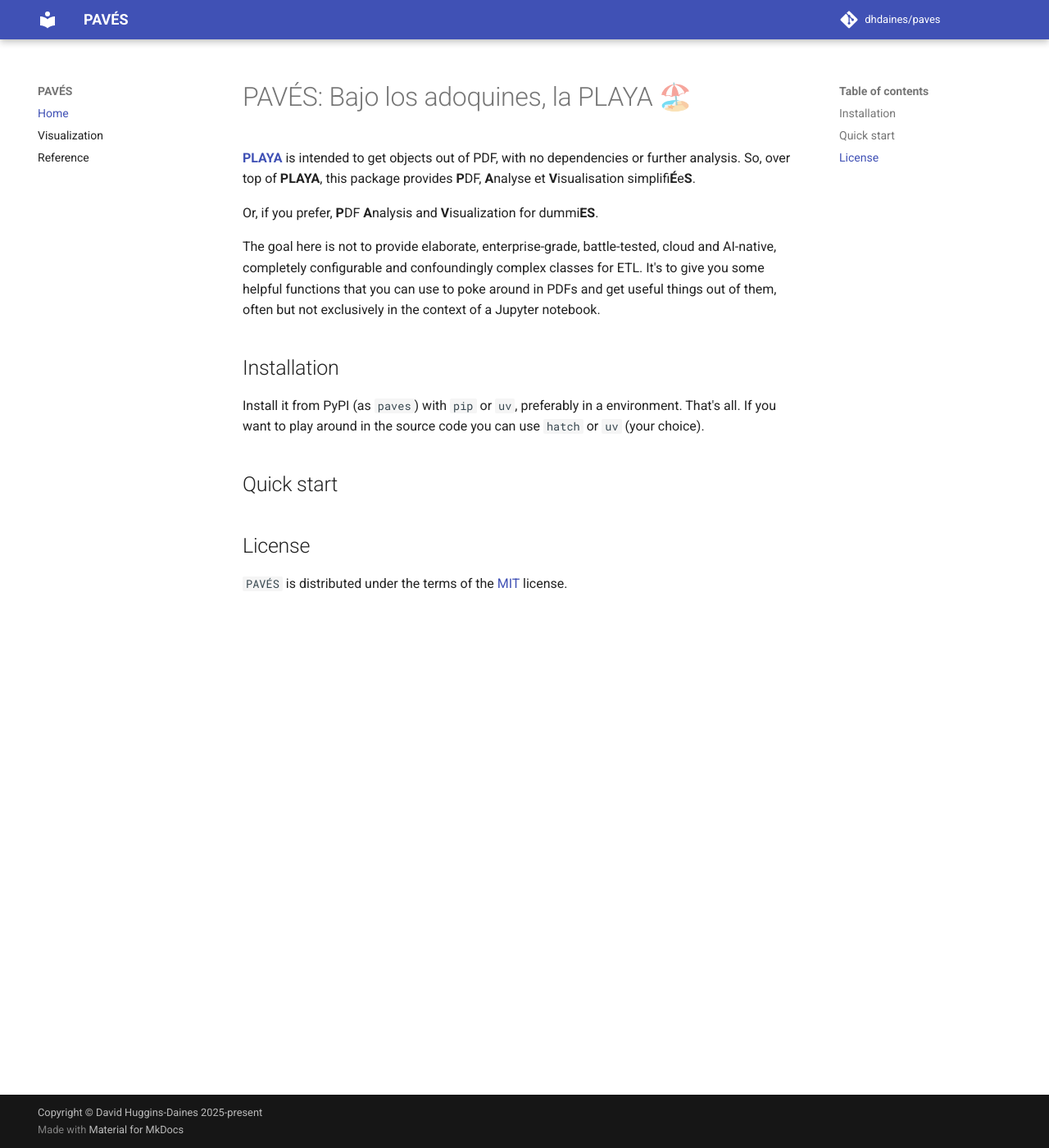
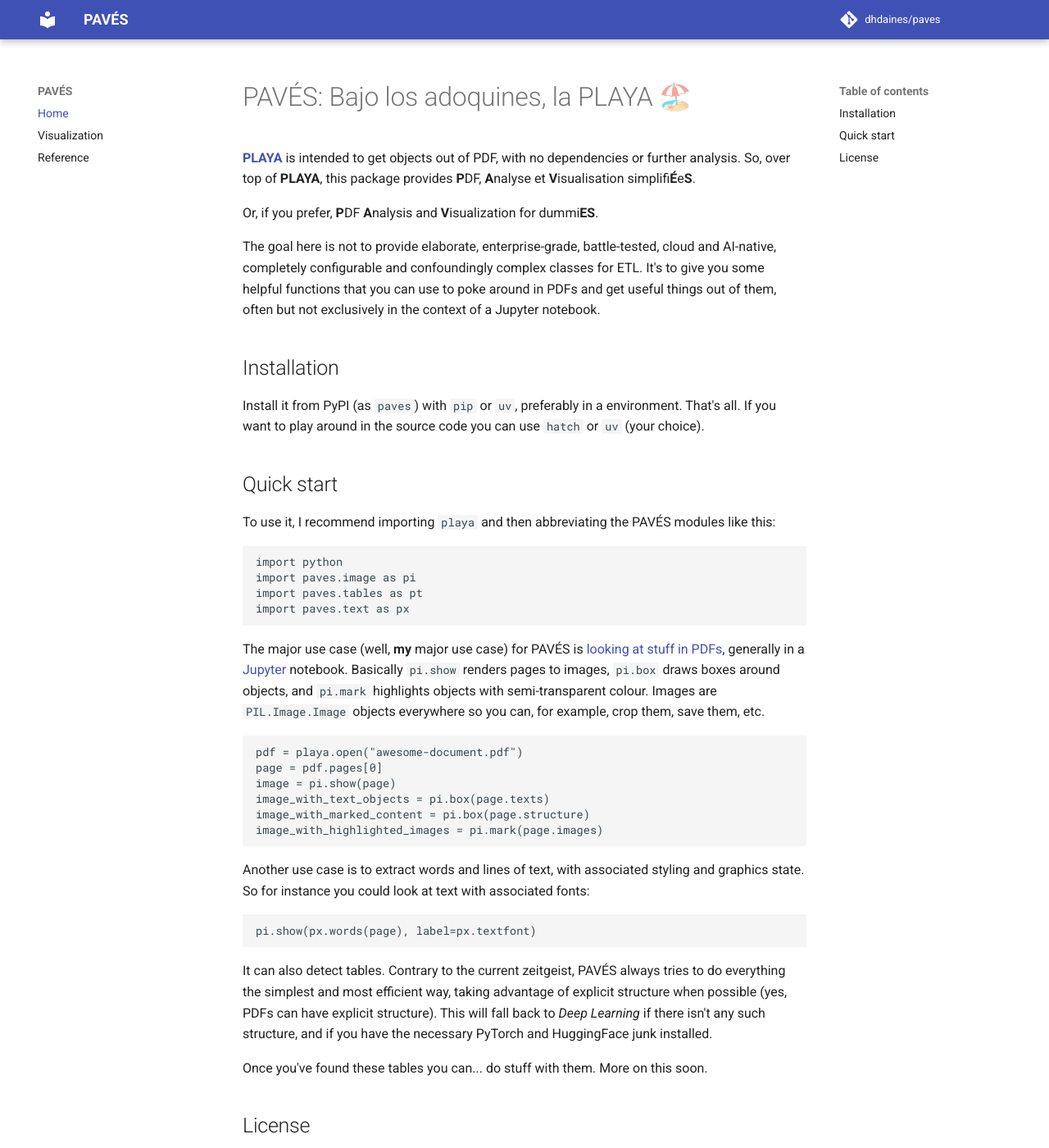
Before and after one commit to dhdaines/paves, an MkDocs documentation site: the page built from docs/index.md, in a window 1280 px wide and 1400 px high. Shown: the whole window at 82% size. Built offline with MkDocs 1.6.1 and Material for MkDocs 9.7.7, drawn with Linux system fonts in a browser that asks for light colours; comment, search, counter and statistics services are not loaded; the version menu is left out.

Commit message:
feat!: switch to playa TextBase

````diff
--- a/docs/index.md
+++ b/docs/index.md
@@ -23,6 +23,51 @@
 
 ## Quick start
 
+To use it, I recommend importing `playa` and then abbreviating the
+PAVÉS modules like this:
+
+```python
+import python
+import paves.image as pi
+import paves.tables as pt
+import paves.text as px
+```
+
+The major use case (well, **my** major use case) for PAVÉS is [looking
+at stuff in PDFs](./looking-at-stuff.md), generally in a
+[Jupyter](https://jupyter.org) notebook.  Basically `pi.show` renders
+pages to images, `pi.box` draws boxes around objects, and `pi.mark`
+highlights objects with semi-transparent colour.  Images are
+`PIL.Image.Image` objects everywhere so you can, for example, crop
+them, save them, etc.
+
+```python
+pdf = playa.open("awesome-document.pdf")
+page = pdf.pages[0]
+image = pi.show(page)
+image_with_text_objects = pi.box(page.texts)
+image_with_marked_content = pi.box(page.structure)
+image_with_highlighted_images = pi.mark(page.images)
+```
+
+Another use case is to extract words and lines of text, with
+associated styling and graphics state.  So for instance you could look
+at text with associated fonts:
+
+```python
+pi.show(px.words(page), label=px.textfont)
+```
+
+It can also detect tables.  Contrary to the current zeitgeist, PAVÉS
+always tries to do everything the simplest and most efficient way,
+taking advantage of explicit structure when possible (yes, PDFs can
+have explicit structure).  This will fall back to *Deep Learning* if
+there isn't any such structure, and if you have the necessary PyTorch
+and HuggingFace junk installed.
+
+Once you've found these tables you can... do stuff with them.  More on
+this soon.
+
 ## License
 
 `PAVÉS` is distributed under the terms of the
--- a/pyproject.toml
+++ b/pyproject.toml
@@ -30,7 +30,7 @@
     "Programming Language :: Python :: Implementation :: PyPy",
 ]
 dependencies = [
-    "playa-pdf>=0.8.0",
+    "playa-pdf>=0.9.0",
     "pillow",
 ]
 
@@ -75,10 +75,10 @@
     "mike",
     "mkdocs-material",
     "mkdocstrings[python]",
-    "mkdocs-include-markdown-plugin"
+    "mkdocs-include-markdown-plugin",
 ]
 [tool.hatch.envs.docs.scripts]
-serve = "mkdocs serve"
+serve = "mkdocs serve --livereload"
 publish = "mike deploy --push --update-aliases $(playa --version) latest"
 
 [tool.hatch.envs.types]
````
Also changed, not shown: CHANGELOG.md (+2 -1 lines), 2 other files.
